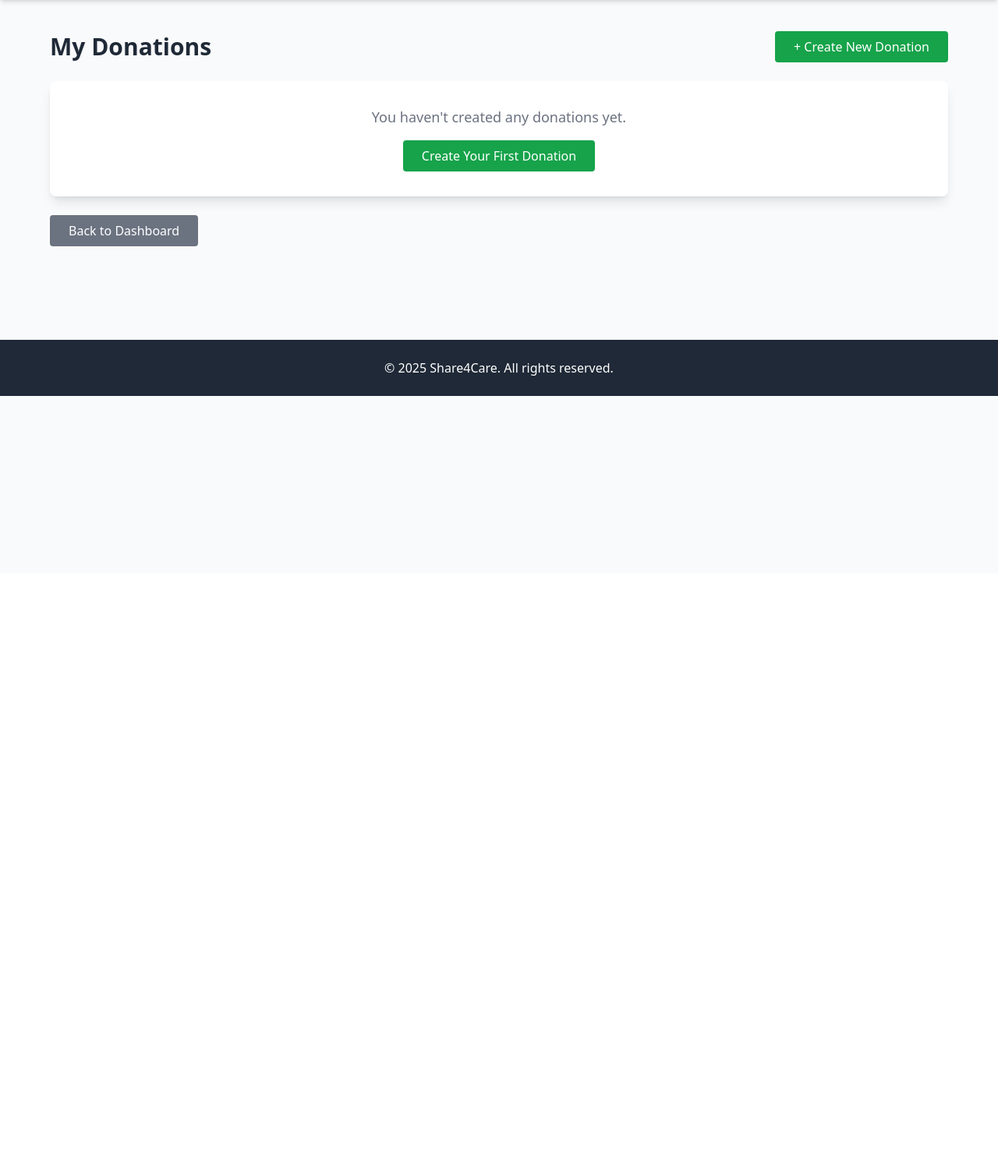
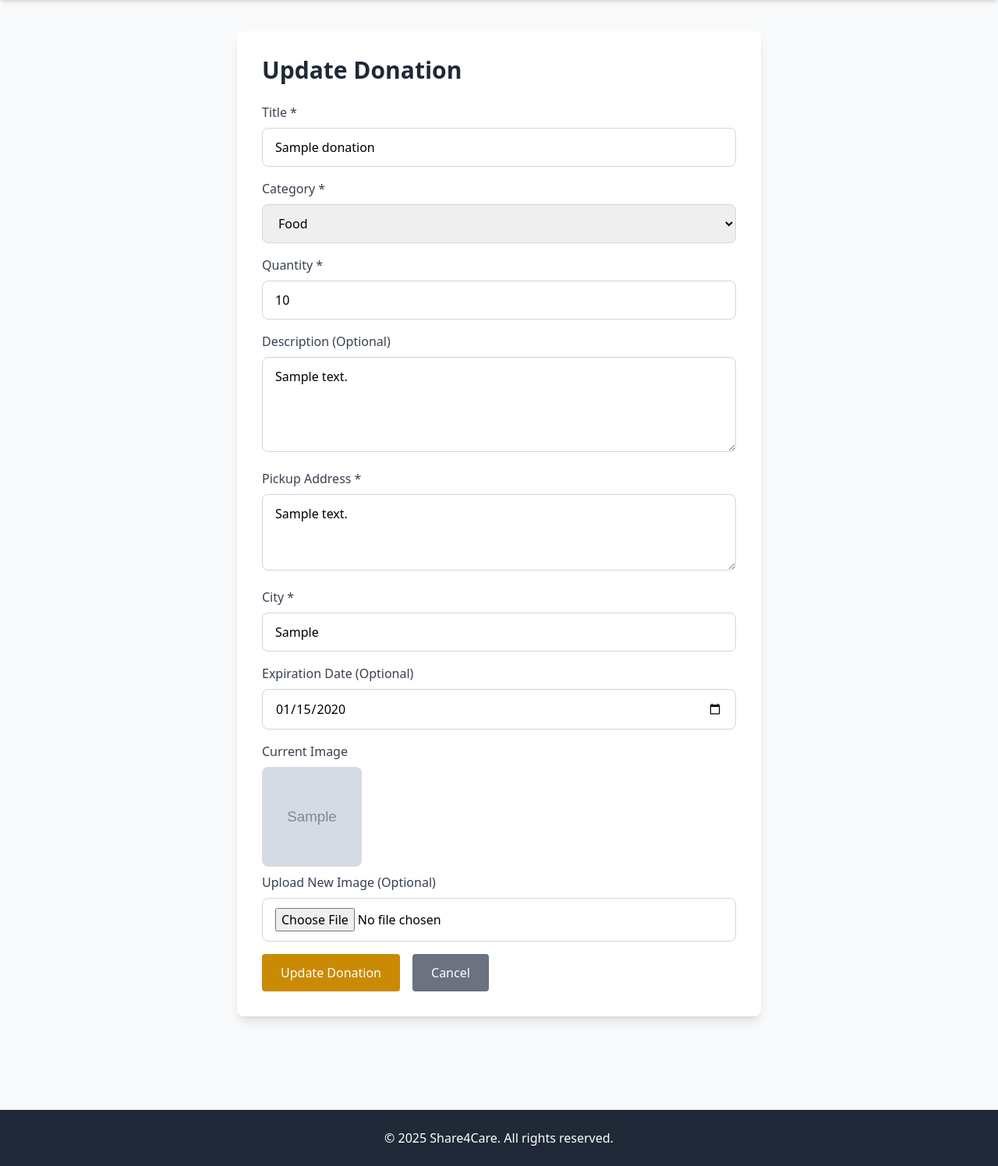
Before and after one commit to Farhanaa90/DjangoProjectNew, a Django app: page /donations/1/edit/ in a window 1280 px wide. Shown: the part 64-1560 px from the top of the page at 78% size. Before the commit the page ends 572 px from the top, so only its background shows below. Run offline with Django 5.2, Linux system fonts and the light colour scheme; a user stored in the database is signed in; tables that the repository leaves empty hold one stand-in row (values such as "Sample post"); grey boxes marked "Sample" are stand-in pictures; some libraries are stand-ins or nearby versions.

Commit message:
Updated update_donation.html and views.py in products app

```diff
--- a/Share4Care/products/views.py
+++ b/Share4Care/products/views.py
@@ -1,81 +1,57 @@
-from django.shortcuts import render, redirect, get_object_or_404
+from django.contrib import messages
+from django.shortcuts import render, redirect
 from django.contrib.auth.decorators import login_required
-from django.contrib import messages
 from products.models import Donation
 from .forms import DonationForm
-from users.models import UserProfile
 
 
-@login_required
 def create_donation(request):
     if request.method == 'POST':
-        title = request.POST.get('title')
-        category = request.POST.get('category')
-        quantity = request.POST.get('quantity')
-        description = request.POST.get('description')
-        pickup_address = request.POST.get('pickup_address')
-        city = request.POST.get('city')
-        expiration_date = request.POST.get('expiration_date')
-        image = request.FILES.get('image')
+        form = DonationForm(request.POST, request.FILES)
+        if form.is_valid():
+            donation = form.save(commit=False)
+            donation.donor = request.user
+            donation.save()
+            return redirect('my_donations')
+    else:
+        form = DonationForm()
+    return render(request, 'donations/create_donation.html', {'form': form})
 
-        donation = Donation.objects.create(
-            donor=request.user,
-            title=title,
-            category=category,
-            quantity=quantity,
-            description=description,
-            pickup_address=pickup_address,
-            city=city,
-            expiration_date=expiration_date if expiration_date else None,
-            image=image if image else None
-        )
-
-        return redirect('my_donations')
-
-    return render(request, 'donations/create_donation.html')
-
-
-@login_required
 def my_donations(request):
-    user_profile = UserProfile.objects.get(user=request.user)
-
-    if user_profile.user_type != 'donor':
-        messages.error(request, 'Only donors can view donations!')
-        return redirect('dashboard')
-
-    donations = Donation.objects.filter(donor=request.user).order_by('-created_at')
+    donations = Donation.objects.all()
     return render(request, 'donations/my_donations.html', {'donations': donations})
 
 
-@login_required
 def donation_detail(request, pk):
-    donation = get_object_or_404(Donation, pk=pk)
+    donation = Donation.objects.get(pk=pk)
     return render(request, 'donations/donation_detail.html', {'donation': donation})
 
-
-@login_required
 def update_donation(request, pk):
-    donation = Donation.objects.get(pk=pk, donor=request.user)
+    donation = Donation.objects.get(pk=pk)
 
     if request.method == 'POST':
-        form = DonationForm(request.POST, request.FILES, instance=donation)
-        if form.is_valid():
-            form.save()
-            messages.success(request, 'Donation updated successfully!')
-            return redirect('my_donations')
-    else:
-        form = DonationForm(instance=donation)
+        donation.title = request.POST.get('title')
+        donation.category = request.POST.get('category')
+        donation.quantity = request.POST.get('quantity')
+        donation.description = request.POST.get('description')
+        donation.pickup_address = request.POST.get('pickup_address')
+        donation.city = request.POST.get('city')
 
-    return render(request, 'donations/update_donation.html', {'form': form, 'donation': donation})
+        expiration_date = request.POST.get('expiration_date')
+        if expiration_date:
+            donation.expiration_date = expiration_date
 
+        if request.FILES.get('image'):
+            donation.image = request.FILES.get('image')
 
-@login_required
+        donation.save()
+        return redirect('my_donations')
+
+    return render(request, 'donations/update_donation.html', {'donation': donation})
+
 def delete_donation(request, pk):
-    donation = get_object_or_404(Donation, pk=pk, donor=request.user)
-
+    donation = Donation.objects.get(pk=pk)
     if request.method == 'POST':
         donation.delete()
-        messages.success(request, 'Donation deleted successfully!')
         return redirect('my_donations')
-
     return render(request, 'donations/delete_donation.html', {'donation': donation})
--- a/Share4Care/templates/donations/update_donation.html
+++ b/Share4Care/templates/donations/update_donation.html
@@ -2,85 +2,83 @@
 
 {% block content %}
 <div class="container mx-auto px-4 py-10">
-    <div class="max-w-6xl mx-auto">
-        <div class="flex justify-between items-center mb-6">
-            <h2 class="text-3xl font-bold text-gray-800">My Donations</h2>
-            <a href="{% url 'create_donation' %}"
-               class="bg-green-600 hover:bg-green-700 text-white px-6 py-2 rounded transition">
-                + Create New Donation
-            </a>
-        </div>
+    <div class="max-w-2xl mx-auto bg-white shadow-lg rounded-lg p-8">
+        <h2 class="text-3xl font-bold text-gray-800 mb-6">Update Donation</h2>
 
-        {% if donations %}
-            <div class="grid grid-cols-1 md:grid-cols-2 lg:grid-cols-3 gap-6">
-                {% for donation in donations %}
-                <div class="bg-white rounded-lg shadow-lg overflow-hidden">
-                    {% if donation.image %}
-                        <img src="{{ donation.image.url }}" alt="{{ donation.title }}"
-                             class="w-full h-48 object-cover">
-                    {% else %}
-                        <div class="w-full h-48 bg-gray-200 flex items-center justify-center">
-                            <span class="text-gray-400 text-4xl">📦</span>
-                        </div>
-                    {% endif %}
+        <form method="POST" enctype="multipart/form-data" class="space-y-4">
+            {% csrf_token %}
 
-                    <div class="p-4">
-                        <div class="flex justify-between items-start mb-2">
-                            <h3 class="text-xl font-bold text-gray-800">{{ donation.title }}</h3>
-                            <span class="px-2 py-1 text-xs rounded-full
-                                {% if donation.status == 'available' %}bg-green-100 text-green-800
-                                {% elif donation.status == 'claimed' %}bg-yellow-100 text-yellow-800
-                                {% elif donation.status == 'collected' %}bg-blue-100 text-blue-800
-                                {% else %}bg-red-100 text-red-800{% endif %}">
-                                {{ donation.get_status_display }}
-                            </span>
-                        </div>
+            <div>
+                <label class="block text-gray-700 font-medium mb-2">Title *</label>
+                <input type="text" name="title" value="{{ donation.title }}" required
+                       class="w-full px-4 py-3 border border-gray-300 rounded-lg focus:ring-2 focus:ring-blue-500">
+            </div>
 
-                        <p class="text-gray-600 text-sm mb-2">{{ donation.description|truncatewords:15 }}</p>
+            <div>
+                <label class="block text-gray-700 font-medium mb-2">Category *</label>
+                <select name="category" required
+                        class="w-full px-4 py-3 border border-gray-300 rounded-lg focus:ring-2 focus:ring-blue-500">
+                    <option value="food" {% if donation.category == 'food' %}selected{% endif %}>Food</option>
+                    <option value="clothing" {% if donation.category == 'clothing' %}selected{% endif %}>Clothing</option>
+                    <option value="furniture" {% if donation.category == 'furniture' %}selected{% endif %}>Furniture</option>
+                    <option value="other" {% if donation.category == 'other' %}selected{% endif %}>Other</option>
+                </select>
+            </div>
 
-                        <div class="text-sm text-gray-500 space-y-1 mb-3">
-                            <p><strong>Category:</strong> {{ donation.get_category_display }}</p>
-                            <p><strong>Quantity:</strong> {{ donation.quantity }}</p>
-                            <p><strong>Location:</strong> {{ donation.city }}</p>
-                            {% if donation.expiration_date %}
-                                <p><strong>Expires:</strong> {{ donation.expiration_date }}</p>
-                            {% endif %}
-                        </div>
+            <div>
+                <label class="block text-gray-700 font-medium mb-2">Quantity *</label>
+                <input type="number" name="quantity" value="{{ donation.quantity }}" min="1" required
+                       class="w-full px-4 py-3 border border-gray-300 rounded-lg focus:ring-2 focus:ring-blue-500">
+            </div>
 
-                        <div class="flex gap-2">
-                            <a href="{% url 'donation_detail' donation.id %}"
-                               class="flex-1 bg-blue-600 hover:bg-blue-700 text-white text-center px-3 py-2 rounded text-sm transition">
-                                View
-                            </a>
-                            <a href="{% url 'update_donation' donation.id %}"
-                               class="flex-1 bg-yellow-600 hover:bg-yellow-700 text-white text-center px-3 py-2 rounded text-sm transition">
-                                Edit
-                            </a>
-                            <a href="{% url 'delete_donation' donation.id %}"
-                               class="flex-1 bg-red-600 hover:bg-red-700 text-white text-center px-3 py-2 rounded text-sm transition">
-                                Delete
-                            </a>
-                        </div>
-                    </div>
-                </div>
-                {% endfor %}
+            <div>
+                <label class="block text-gray-700 font-medium mb-2">Description (Optional)</label>
+                <textarea name="description" rows="4"
+                          class="w-full px-4 py-3 border border-gray-300 rounded-lg focus:ring-2 focus:ring-blue-500">{{ donation.description }}</textarea>
             </div>
-        {% else %}
-            <div class="bg-white rounded-lg shadow-lg p-8 text-center">
-                <p class="text-gray-500 text-lg mb-4">You haven't created any donations yet.</p>
-                <a href="{% url 'create_donation' %}"
-                   class="bg-green-600 hover:bg-green-700 text-white px-6 py-2 rounded transition inline-block">
-                    Create Your First Donation
+
+            <div>
+                <label class="block text-gray-700 font-medium mb-2">Pickup Address *</label>
+                <textarea name="pickup_address" rows="3" required
+                          class="w-full px-4 py-3 border border-gray-300 rounded-lg focus:ring-2 focus:ring-blue-500">{{ donation.pickup_address }}</textarea>
+            </div>
+
+            <div>
+                <label class="block text-gray-700 font-medium mb-2">City *</label>
+                <input type="text" name="city" value="{{ donation.city }}" required
+                       class="w-full px-4 py-3 border border-gray-300 rounded-lg focus:ring-2 focus:ring-blue-500">
+            </div>
+
+            <div>
+                <label class="block text-gray-700 font-medium mb-2">Expiration Date (Optional)</label>
+                <input type="date" name="expiration_date" value="{{ donation.expiration_date|date:'Y-m-d' }}"
+                       class="w-full px-4 py-3 border border-gray-300 rounded-lg focus:ring-2 focus:ring-blue-500">
+            </div>
+
+            <div>
+                <label class="block text-gray-700 font-medium mb-2">Current Image</label>
+                {% if donation.image %}
+                    <img src="{{ donation.image.url }}" alt="{{ donation.title }}"
+                         class="w-32 h-32 object-cover rounded-lg mb-2">
+                {% else %}
+                    <p class="text-gray-500 text-sm mb-2">No image uploaded</p>
+                {% endif %}
+                <label class="block text-gray-700 font-medium mb-2 mt-2">Upload New Image (Optional)</label>
+                <input type="file" name="image" accept="image/*"
+                       class="w-full px-4 py-3 border border-gray-300 rounded-lg focus:ring-2 focus:ring-blue-500">
+            </div>
+
+            <div class="flex gap-4">
+                <button type="submit"
+                        class="bg-yellow-600 hover:bg-yellow-700 text-white px-6 py-3 rounded transition">
+                    Update Donation
+                </button>
+                <a href="{% url 'my_donations' %}"
+                   class="bg-gray-500 hover:bg-gray-600 text-white px-6 py-3 rounded transition inline-block text-center">
+                    Cancel
                 </a>
             </div>
-        {% endif %}
-
-        <div class="mt-6">
-            <a href="{% url 'dashboard' %}"
-               class="bg-gray-500 hover:bg-gray-600 text-white px-6 py-2 rounded transition inline-block">
-                Back to Dashboard
-            </a>
-        </div>
+        </form>
     </div>
 </div>
 {% endblock %}
```
